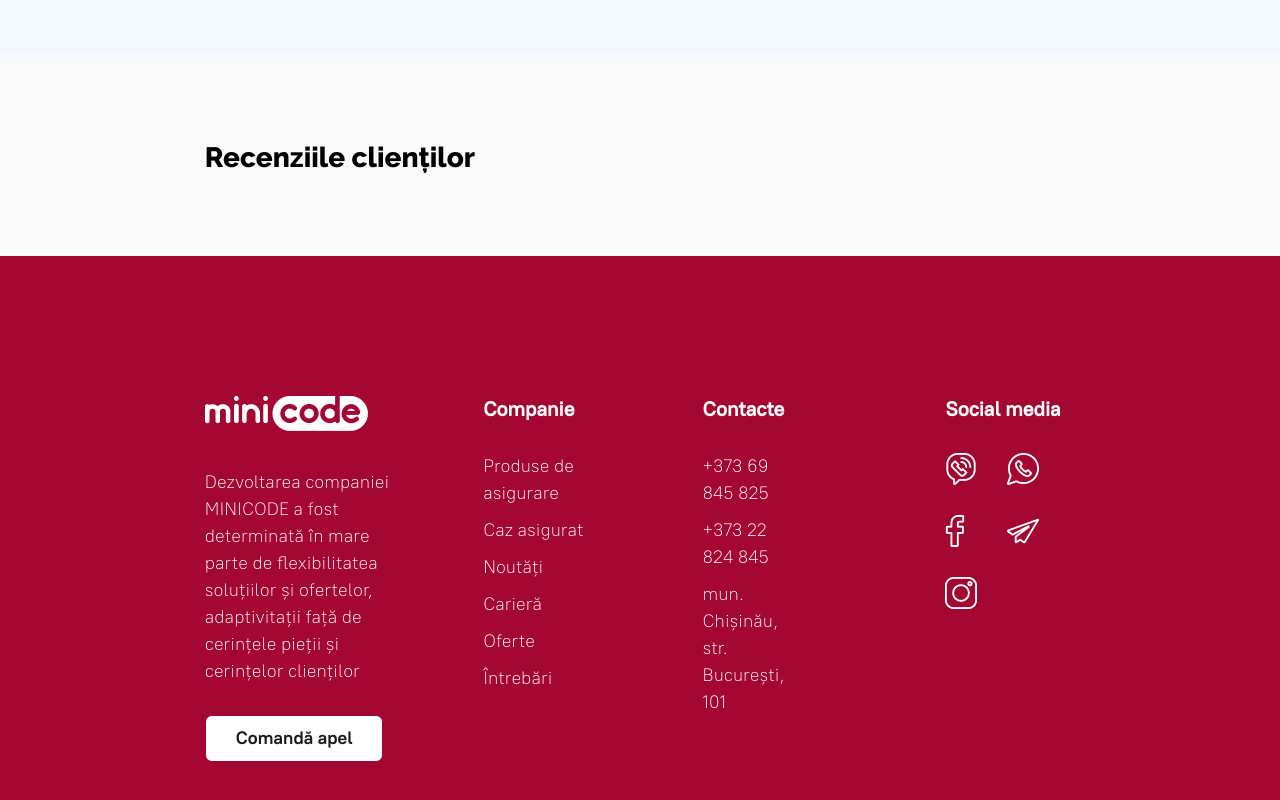
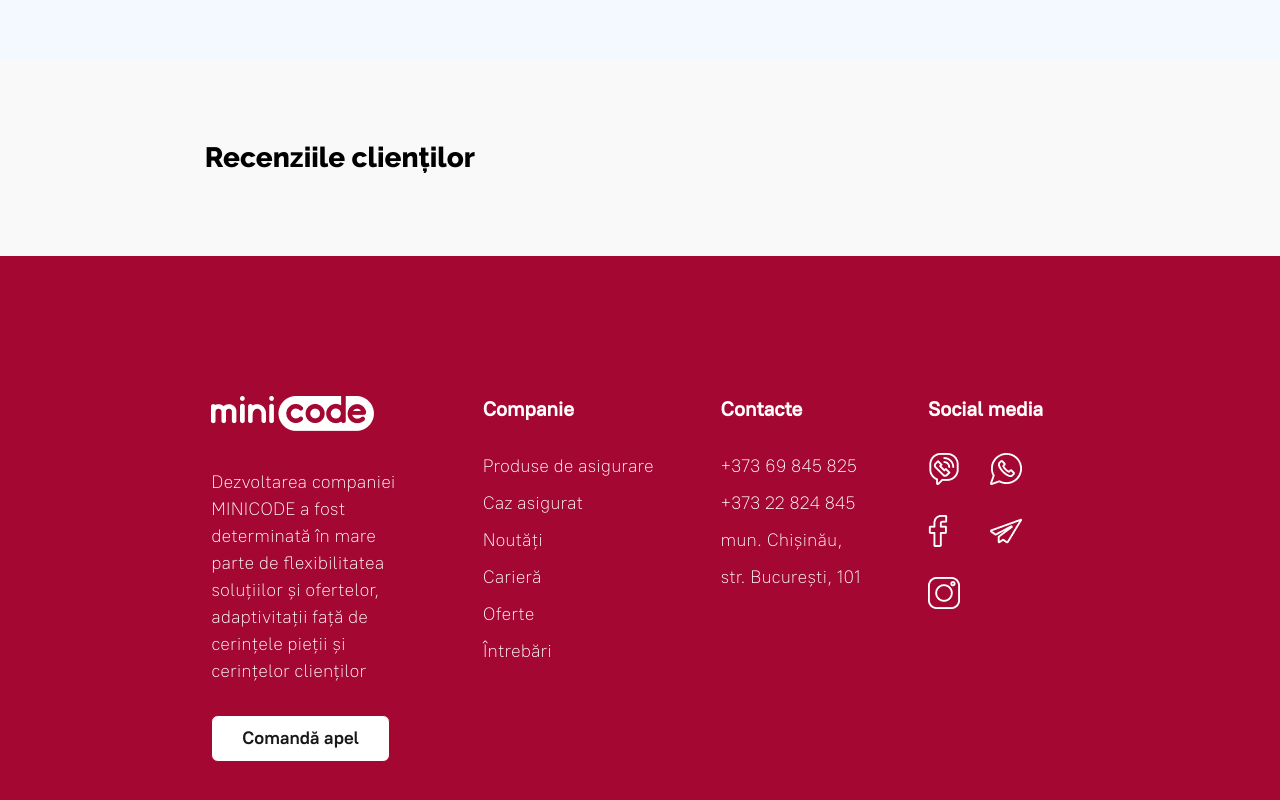
Before and after one commit to dianagatcan/minicode, a React (Create React App) app: page / in a window 1280 px wide. Shown: the part 1731-2531 px from the top of the page. Built offline with nearby package versions, Linux system fonts and the light colour scheme; data requests are answered from the project's data file.

Commit message:
Restyle footer

```diff
--- a/src/components/Footer.jsx
+++ b/src/components/Footer.jsx
@@ -4,6 +4,7 @@ import Media from "./utils/Media";
 const Footer = () => {
   return (
     <footer>
+      <div className="footer_container">
         <div className="about">
           <Media name="white-logo" />
           <p>
@@ -29,7 +30,8 @@ const Footer = () => {
           <div>
             <p>+373 69 845 825</p>
             <p>+373 22 824 845</p>
-          <p>mun. Chișinău, str. București, 101</p>
+            <p>mun. Chișinău,</p>
+            <p>str. București, 101</p>
           </div>
         </div>
         <div className="media">
@@ -42,6 +44,7 @@ const Footer = () => {
             <Media name="w-instagram" />
           </div>
         </div>
+      </div>
     </footer>
   );
 };
--- a/src/styles/components/Footer.scss
+++ b/src/styles/components/Footer.scss
@@ -3,11 +3,17 @@
 footer {
   background-color: $burgundy;
   display: flex;
-  column-gap: 7vw;
-  padding: 80px 16vw;
-  color: $white;
-  font-size: 18px;
-  line-height: 27px;
+  padding: 80px 0;
+  justify-content: center;
+
+  .footer_container {
+    color: $white;
+    font-size: 18px;
+    line-height: 27px;
+    display: flex;
+    justify-content: space-between;
+    width: 67vw;
+  }
   p,
   li {
     font-size: 18px;
@@ -45,15 +51,11 @@ footer {
   }
   .company {
     padding-top: 60px;
-    width: 11vw;
     li {
       padding-bottom: 10px;
     }
   }
   .contacts {
-    padding-top: 60px;
-    padding-right: 59px;
-    width: 8vw;
     div {
       p {
         padding-bottom: 10px;
@@ -61,12 +63,16 @@ footer {
     }
   }
   .media {
-    width: 11vw;
-    padding-top: 60px;
     div {
       display: grid;
       grid-template-columns: 32px 32px;
       gap: 30px;
     }
   }
+
+  .media,
+  .contacts {
+    width: 11vw;
+    padding-top: 60px;
+  }
 }
```
Lines whose indentation alone changed are shown as unchanged.
